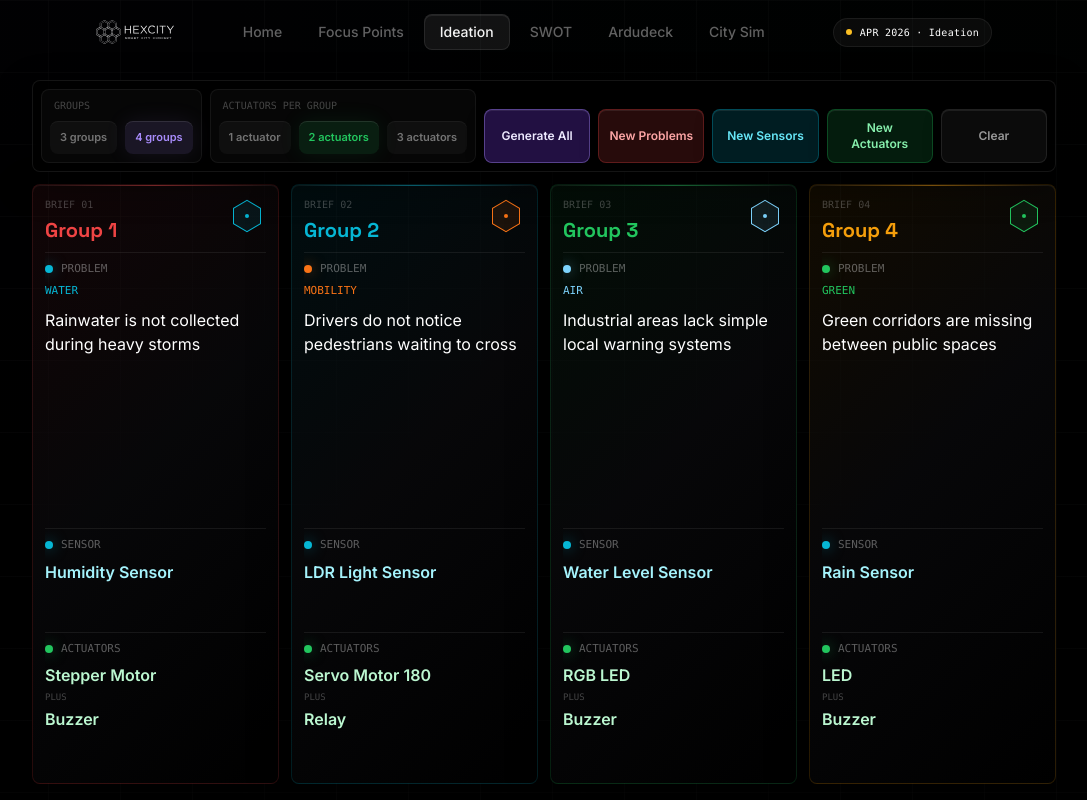
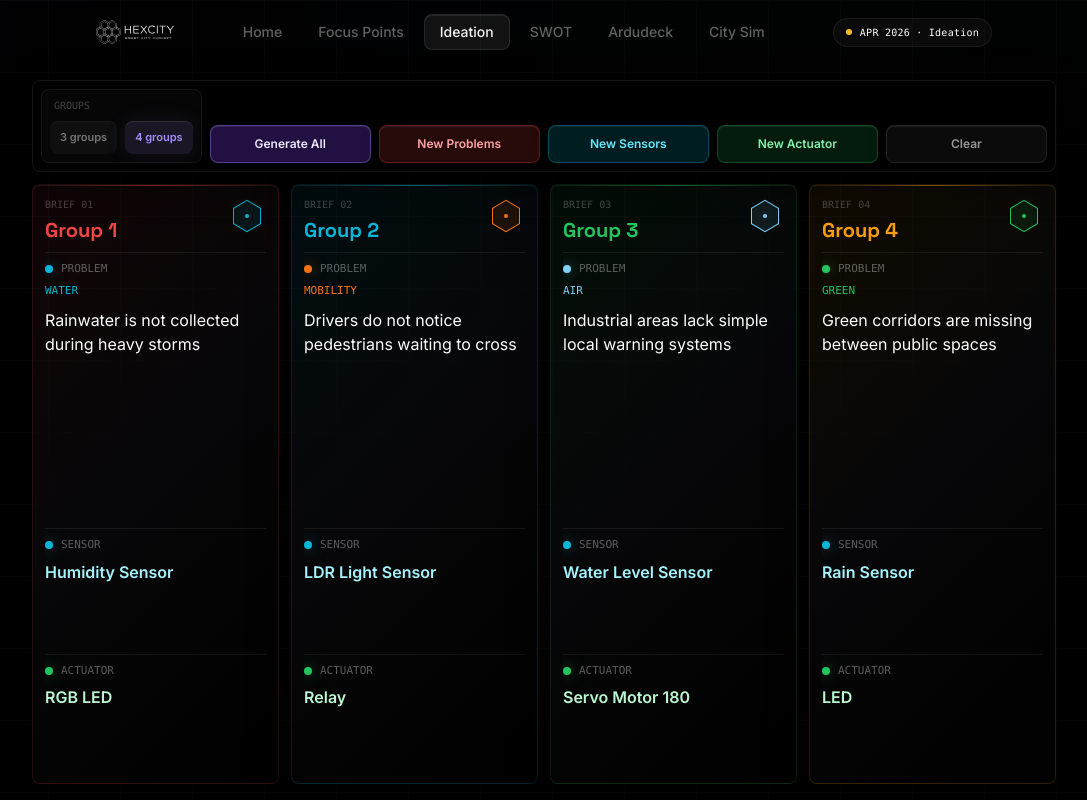
Before and after one commit to leomelchior21/HexCity, a Next.js app: page /ideation in a window 1280 px wide. Both pictures are taken after a click on the button "Generate All". Shown: the whole page, without its empty margins (96-1183 px from the left). Built offline with nearby package versions, Linux system fonts and the light colour scheme; a web font is replaced by a local one.

Commit message:
Use one actuator in ideation randomizer

```diff
--- a/app/ideation/page.tsx
+++ b/app/ideation/page.tsx
@@ -28,9 +28,7 @@ type VersionState = {
 };
 
 const GROUP_OPTIONS = [3, 4] as const;
-const ACTUATOR_COUNT_OPTIONS = [1, 2, 3] as const;
 const DEFAULT_GROUP_COUNT = 4;
-const DEFAULT_ACTUATOR_COUNT = 2;
 
 const GROUP_COLORS = [
   "#EF4444",
@@ -199,23 +197,8 @@ function pickSensors(count: number) {
   return shuffle(SENSORS).slice(0, count);
 }
 
-function createActuatorSets(count: number, actuatorCount: number) {
-  const sets: string[][] = [];
-
-  const collect = (start: number, current: string[]) => {
-    if (current.length === actuatorCount) {
-      sets.push(current);
-      return;
-    }
-
-    for (let i = start; i < ACTUATORS.length; i += 1) {
-      collect(i + 1, [...current, ACTUATORS[i]]);
-    }
-  };
-
-  collect(0, []);
-
-  return shuffle(sets).slice(0, count);
+function pickActuators(count: number) {
+  return shuffle(ACTUATORS).slice(0, count).map((actuator) => [actuator]);
 }
 
 function resizeBriefs(current: GroupBrief[], count: number) {
@@ -274,7 +257,6 @@ function nextVersion(current: VersionState, keys: Array<keyof VersionState>) {
 
 export default function IdeationPage() {
   const [groupCount, setGroupCount] = useState(DEFAULT_GROUP_COUNT);
-  const [actuatorCount, setActuatorCount] = useState(DEFAULT_ACTUATOR_COUNT);
   const [briefs, setBriefs] = useState<GroupBrief[]>(() => createEmptyBriefs(DEFAULT_GROUP_COUNT));
   const [version, setVersion] = useState<VersionState>({
     problem: 0,
@@ -285,17 +267,6 @@ export default function IdeationPage() {
   const selectGroupCount = (count: number) => {
     setGroupCount(count);
     setBriefs((current) => resizeBriefs(current, count));
-  };
-
-  const selectActuatorCount = (count: number) => {
-    setActuatorCount(count);
-    setBriefs((current) =>
-      current.map((brief) => ({
-        ...brief,
-        actuators: brief.actuators ? null : brief.actuators,
-      }))
-    );
-    setVersion((current) => nextVersion(current, ["actuator"]));
   };
 
   const randomizeProblems = () => {
@@ -311,7 +282,7 @@ export default function IdeationPage() {
   };
 
   const randomizeActuators = () => {
-    const actuatorSets = createActuatorSets(groupCount, actuatorCount);
+    const actuatorSets = pickActuators(groupCount);
     setBriefs((current) => updateIndexedBriefs(current, actuatorSets, "actuators"));
     setVersion((current) => nextVersion(current, ["actuator"]));
   };
@@ -319,7 +290,7 @@ export default function IdeationPage() {
   const randomizeAll = () => {
     const problems = pickProblems(groupCount);
     const sensors = pickSensors(groupCount);
-    const actuatorSets = createActuatorSets(groupCount, actuatorCount);
+    const actuatorSets = pickActuators(groupCount);
 
     setBriefs((current) =>
       current.map((brief, index) => ({
@@ -384,20 +355,6 @@ export default function IdeationPage() {
                   ))}
               </ControlGroup>
 
-              <ControlGroup label="Actuators per group">
-                  {ACTUATOR_COUNT_OPTIONS.map((count) => (
-                    <button
-                      key={count}
-                      type="button"
-                      onClick={() => selectActuatorCount(count)}
-                      className="rounded-lg px-2.5 py-2 text-[11px] font-semibold transition-all duration-200"
-                      style={buttonStyle(actuatorCount === count, "#22C55E")}
-                    >
-                      {formatOptionLabel(count, "actuator")}
-                    </button>
-                  ))}
-              </ControlGroup>
-
               <div className="grid grid-cols-5 gap-2 flex-1 min-w-0">
                 <ControlButton tone="primary" onClick={randomizeAll}>
                   Generate All
@@ -409,7 +366,7 @@ export default function IdeationPage() {
                   New Sensors
                 </ControlButton>
                 <ControlButton tone="actuator" onClick={randomizeActuators}>
-                  New Actuators
+                  New Actuator
                 </ControlButton>
                 <ControlButton tone="danger" onClick={clearAll}>
                   Clear
@@ -590,23 +547,16 @@ function GroupCard({
             </p>
           </BriefField>
 
-          <BriefField label="Actuators" color="#22C55E">
+          <BriefField label="Actuator" color="#22C55E">
             <div key={`actuator-${version.actuator}-${groupNumber}`} className="fade-in-up">
               {brief.actuators ? (
                 <div className="space-y-1">
-                  {brief.actuators.map((actuator, index) => (
-                    <div key={actuator}>
-                      {index > 0 && (
-                        <p className="text-white/25 text-[9px] font-mono uppercase mb-0.5">plus</p>
-                      )}
-                      <p className="text-green-200 text-sm md:text-base font-semibold leading-snug">
-                        {actuator}
-                      </p>
-                    </div>
-                  ))}
+                  <p className="text-green-200 text-sm md:text-base font-semibold leading-snug">
+                    {brief.actuators[0]}
+                  </p>
                 </div>
               ) : (
-                <p className="text-white/25 text-sm md:text-base leading-snug">Select outputs</p>
+                <p className="text-white/25 text-sm md:text-base leading-snug">Select output</p>
               )}
             </div>
           </BriefField>
```
